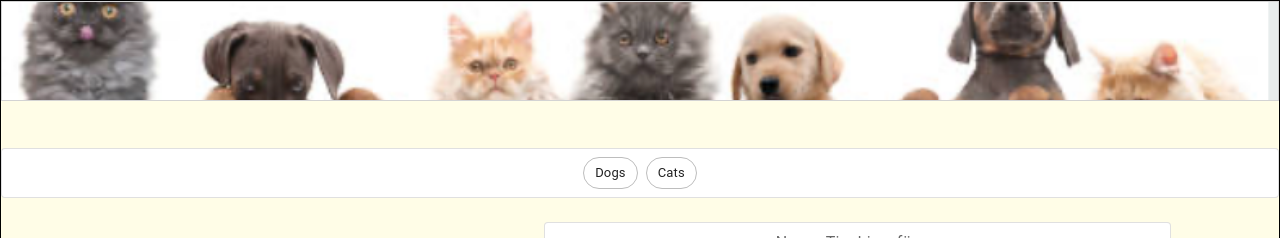
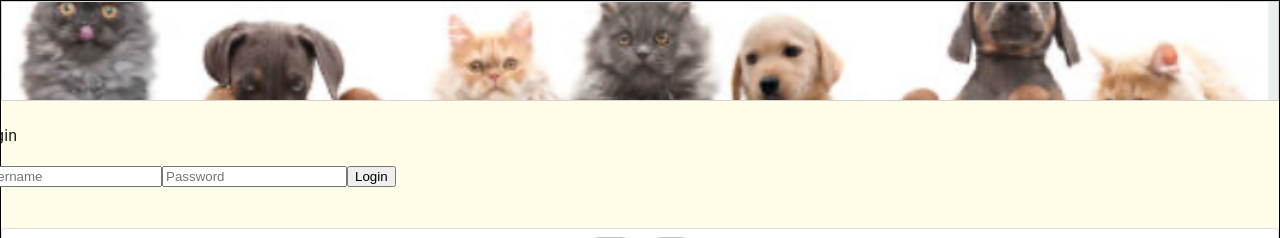
Before and after one commit to neuefische/cgn-java-23-2-teamproject-animals, a React (Vite) app in the folder frontend/: page / in a window 1280 px wide. Shown: the top 238 px of the page. Built offline with nearby package versions, Linux system fonts and the light colour scheme; no server answers.

Commit message:
set up LoginPage

```diff
--- a/frontend/src/App.tsx
+++ b/frontend/src/App.tsx
@@ -7,6 +7,7 @@ import FormularContainer from "./FormularContainer.tsx";
 import {Animal} from "./Utils.tsx";
 import CategoryChips from "./CategoryChips.tsx";
 import Footer from "./Footer.tsx";
+import LoginPage from "./LoginPage.tsx";
 
 
 function App() {
@@ -28,6 +29,7 @@ function App() {
             {matches ? (
                     <Grid container spacing={{xs: 2, md: 3}}>
                         <Header/>
+                        <LoginPage/>
                         <CategoryChips/>
                         <ListContainer setAnimals={setAnimals} animals={animals} setAnimalId={setAnimalId}/>
                         <FormularContainer
@@ -35,6 +37,7 @@ function App() {
                             animalId={animalId} setEditMode={setEditMode}
                             editMode={editMode}
                         />
+
                         <Footer/>
                     </Grid>)
                 :
@@ -50,9 +53,13 @@ function App() {
                             editMode={editMode}
                         />
                         <ListContainer setAnimals={setAnimals} animals={animals} setAnimalId={setAnimalId}/>
+
                         <Footer/>
                     </Grid>)}
+
         </Box>
+
+
     )
 }
 
--- /dev/null
+++ b/frontend/src/LoginPage.tsx
@@ -0,0 +1,25 @@
+import {FormEvent, useState} from 'react';
+import axios from "axios";
+
+function LoginPage() {
+    const[username, setUsername]= useState<string>("")
+    const[password, setPassword]= useState<string>("")
+
+    function onLogin(event:FormEvent){
+        event.preventDefault()
+        axios.post("/api/animals/Login",null,{auth:{username,password}})
+            .then(console.log)
+    }
+
+    return (
+        <form onSubmit={onLogin}>
+            <p>Login</p>
+            <input value={username} onChange={event => setUsername(event.target.value)} placeholder= "Username"/>
+            <input value={password} onChange={event => setPassword(event.target.value)}placeholder= "Password" type = "password"/>
+            <button>Login</button>
+
+        </form>
+    );
+}
+
+export default LoginPage;
```
Also changed, not shown: 2 other files (tests, documents, lock files or other folders).
